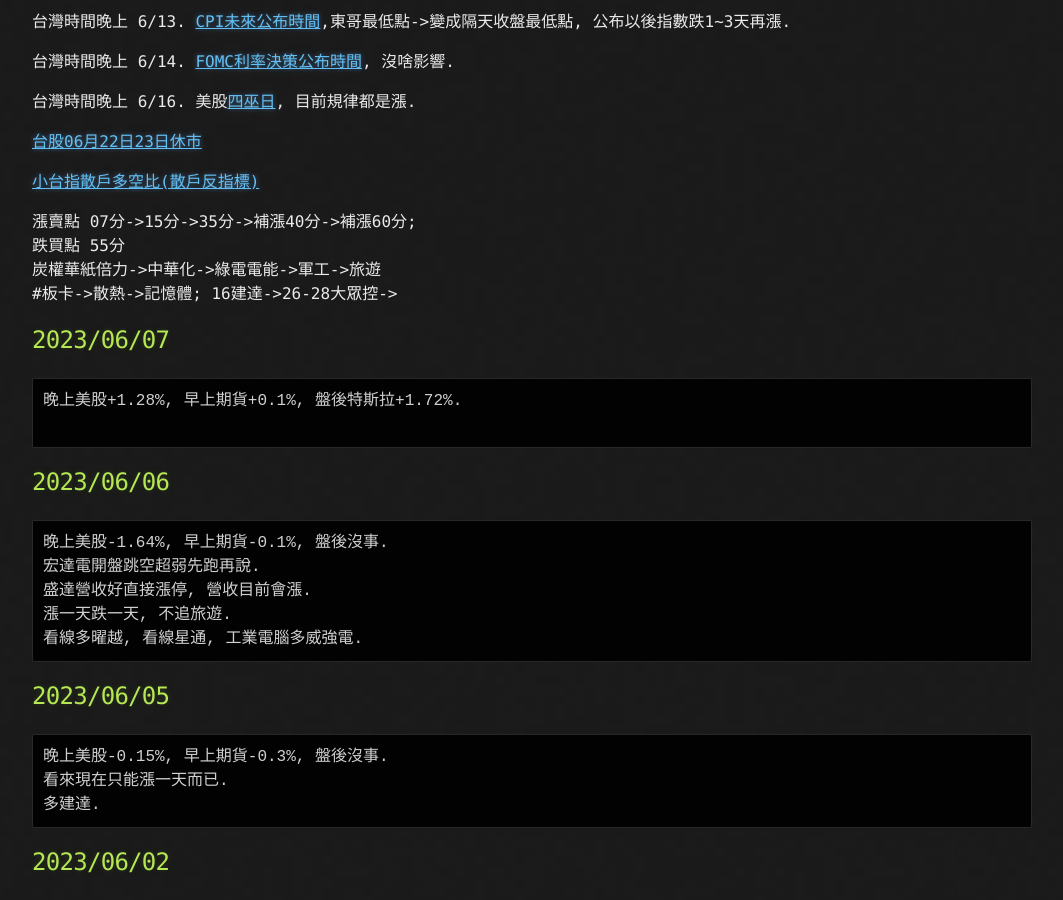
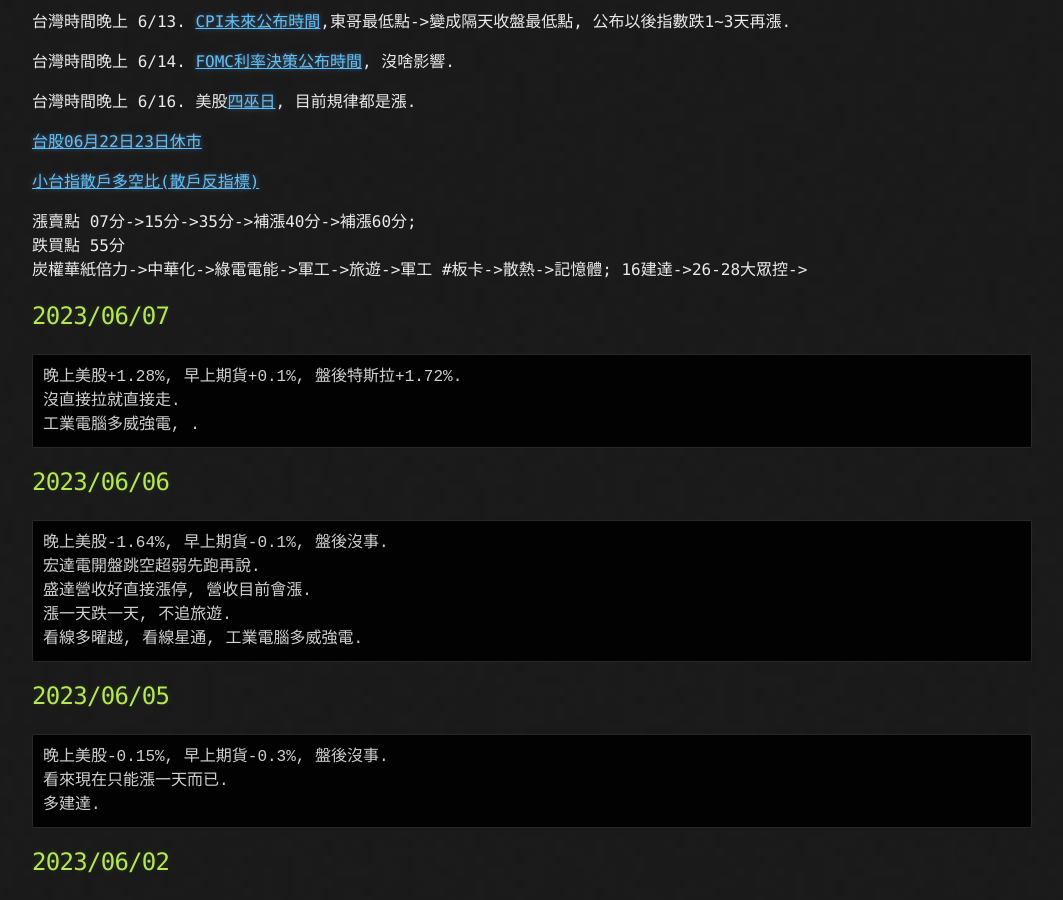
Before and after one commit to lepg5487/Stock_God, a Jekyll site: the page built from index.md, in a window 1280 px wide and 900 px high, scrolled down 328 px. Shown: the whole window, without its empty margins (108-1171 px from the left). Built offline with Jekyll 4.4.1, drawn with Linux system fonts in a browser that asks for light colours; our own code applies the rules of GitHub Pages for plain Markdown files.

Commit message:
Update index.md

````diff
--- a/index.md
+++ b/index.md
@@ -18,14 +18,15 @@
 
 漲賣點 07分->15分->35分->補漲40分->補漲60分;
 跌買點 55分
-炭權華紙倍力->中華化->綠電電能->軍工->旅遊
+炭權華紙倍力->中華化->綠電電能->軍工->旅遊->軍工
 #板卡->散熱->記憶體;
 16建達->26-28大眾控->
 
 ## 2023/06/07
 ```
 晚上美股+1.28%, 早上期貨+0.1%, 盤後特斯拉+1.72%.
-
+沒直接拉就直接走.
+工業電腦多威強電, .
 ```
 
 ## 2023/06/06
````
